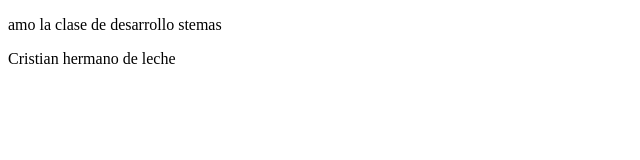
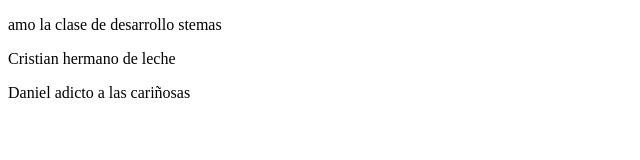
Before and after one commit to CristianH5/repo_prueba, a plain HTML site: page index.HTML in a window 1280 px wide. Shown: the whole page, without its empty margins (0-640 px from the left). Drawn offline with Linux system fonts and the light colour scheme.

Commit message:
Update index.HTML

```diff
--- a/index.HTML
+++ b/index.HTML
@@ -8,5 +8,6 @@
 <body>
     <p>amo la clase de desarrollo stemas</p>
     <p>Cristian hermano de leche</p>
+    <p>Daniel  adicto a las cariñosas </p>
 </body>
 </html>
```
